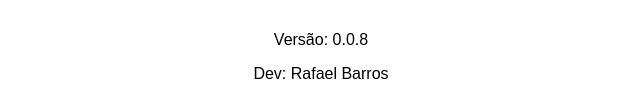
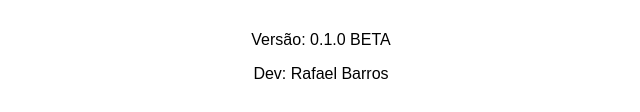
Before and after one commit to rafaelbrdc24/Teste-de-servicos, a plain HTML site: page index.html in a window 1280 px wide. Shown: the part 685-797 px from the top of the page, 319-959 px from the left. Drawn offline with Linux system fonts and the light colour scheme.

Commit message:
Add files via upload

```diff
--- a/index.html
+++ b/index.html
@@ -140,7 +140,7 @@
   </div>
 
   <footer>
-    <p>Versão: 0.0.8</p>
+    <p>Versão: 0.1.0 BETA</p>
     <p>Dev: Rafael Barros</p>
   </footer>
 
```
